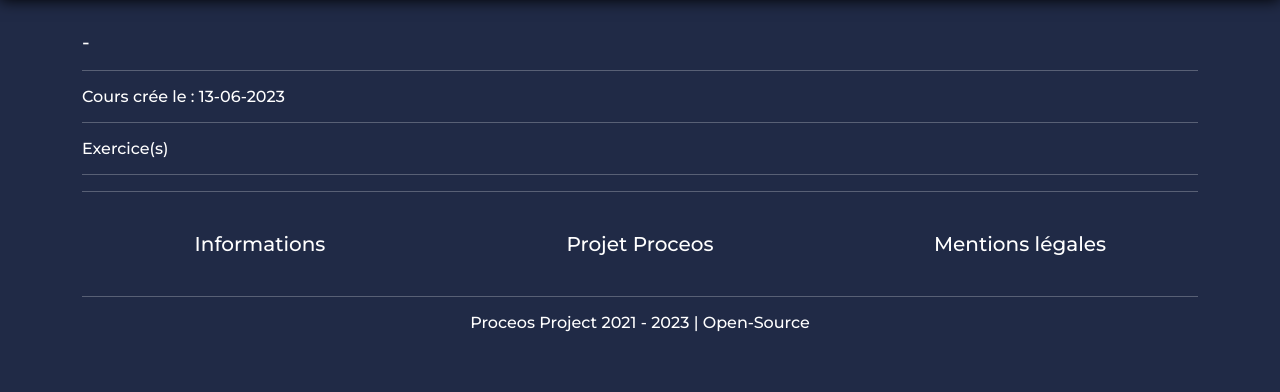
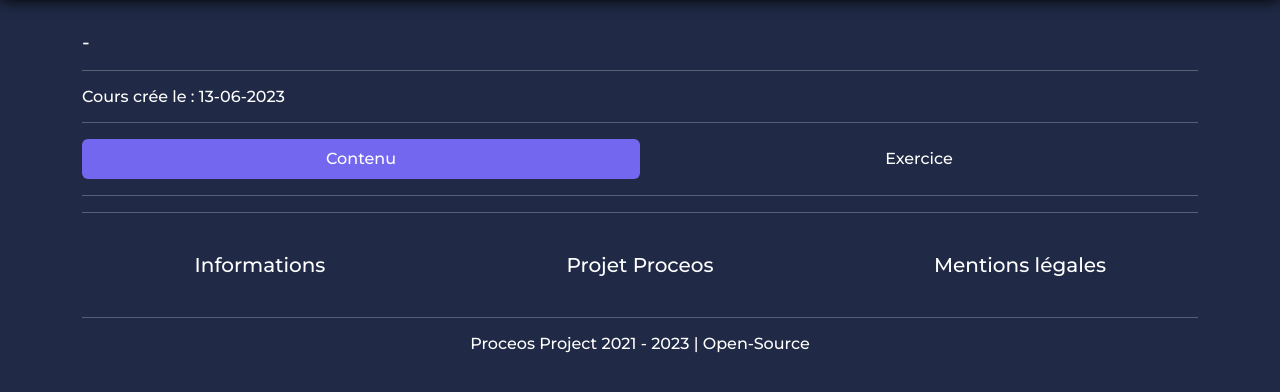
Before and after one commit to Cyril-lamirand/proceos, a Symfony app: template templates/client/course/index.html.twig in a window 1280 px wide. Shown: the part 66-458 px from the top of the page. Run offline with Twig, Linux system fonts and the light colour scheme; the template is opened without the code that fills it, so the values that code supplies are empty; style sheets or scripts are compiled from the project's sources; some libraries are stand-ins or nearby versions.

Commit message:
Course Interface

```diff
--- a/assets/styles/front/class.scss
+++ b/assets/styles/front/class.scss
@@ -72,4 +72,13 @@ p {
 .card-module{
     padding-left: 15px;
     padding-right: 15px;
+    background: #161d31;
 }
+
+.nav-pills .nav-link.active, .nav-pills .show>.nav-link{
+    background-color: #7367f0 !important;
+}
+
+.nav-fill .nav-item .nav-link, .nav-justified .nav-item .nav-link{
+    color: white;
+}
--- a/templates/client/course/index.html.twig
+++ b/templates/client/course/index.html.twig
@@ -5,13 +5,24 @@
         <h2>{{ course.module.label }} - {{ course.title }}</h2>
         <hr/>
         <h6>Cours crée le : {{ course.createdAt | date('d-m-Y') }}</h6>
+        <hr/>
+        <div class="justify-content-center">
+            <ul class="nav nav-pills nav-justified" id="pills-tab" role="tablist">
+                <li class="nav-item" role="presentation">
+                    <button class="nav-link active" id="pills-home-tab" data-bs-toggle="pill" data-bs-target="#pills-home" type="button" role="tab" aria-controls="pills-home" aria-selected="true">Contenu</button>
+                </li>
+                <li class="nav-item" role="presentation">
+                    <button class="nav-link" id="pills-profile-tab" data-bs-toggle="pill" data-bs-target="#pills-profile" type="button" role="tab" aria-controls="pills-profile" aria-selected="false">Exercice</button>
+                </li>
+            </ul>
+        </div>
+        <hr/>
         <div>
+            <div class="tab-content" id="pills-tabContent">
+                <div class="tab-pane fade show active" id="pills-home" role="tabpanel" aria-labelledby="pills-home-tab" tabindex="0">
                     <p>{{ course.content }}</p>
                 </div>
-        <hr/>
-        <h3>Exercice(s)</h3>
-        <hr/>
-        <div>
+                <div class="tab-pane fade" id="pills-profile" role="tabpanel" aria-labelledby="pills-profile-tab" tabindex="0">
                     {% for exercice in course.module.exercices  %}
                         <h6>{{ exercice.content }}</h6>
                         <div class="row mt-5">
@@ -50,6 +61,9 @@
                             </div>
                         </div>
                     {% endfor %}
+
+                </div>
+            </div>
         </div>
     </div>
 {% endblock %}
--- a/templates/client/student/dashboard.html.twig
+++ b/templates/client/student/dashboard.html.twig
@@ -9,7 +9,7 @@
     </div>
     <div class="card-module__container">
         {% for module in modules %}
-                <div class="card-module">
+                <div class="card-module bg-proceos-2">
                     <div class="pt-4">
                         <div class="text-center">
                             <h2>{{ module.label }}</h2>
```
Lines whose indentation alone changed are shown as unchanged.
